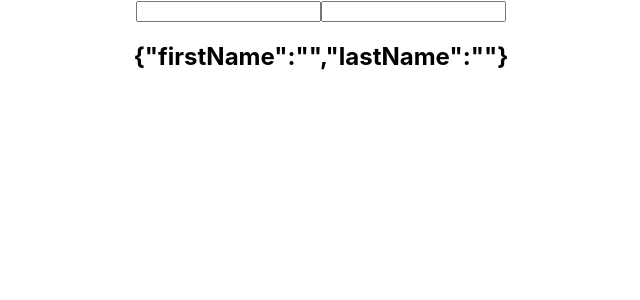
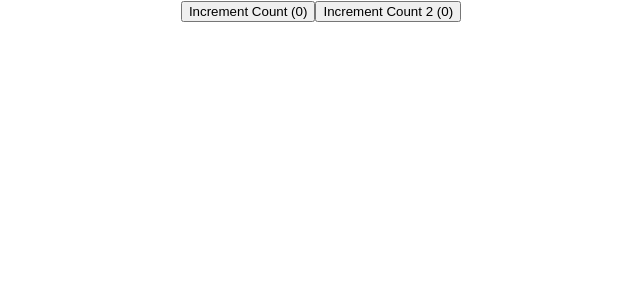
Before and after one commit to Matthew-Hurrell/react-hooks, a React (Create React App) app in the folder react-example/: page / in a window 1280 px wide. Shown: the top 300 px of the page, without its empty margins (319-959 px from the left). Built offline with nearby package versions, Linux system fonts and the light colour scheme.

Commit message:
Add use effect counter js file

```diff
--- a/react-example/src/App.js
+++ b/react-example/src/App.js
@@ -4,6 +4,7 @@
 import ControlledFormHooks from './components/ControlledFormHooks';
 import UseStateWithArrays from './components/UseStateWithArrays';
 import UseStateWithObjects from './components/UseStateWithObjects';
+import UseEffectCounter from './components/UseEffectCounter';
 
 function App() {
   return (
@@ -11,7 +12,8 @@
       {/* <ControlledForm /> */}
       {/* <ControlledFormHooks /> */}
       {/* <UseStateWithArrays /> */}
-      <UseStateWithObjects />
+      {/* <UseStateWithObjects /> */}
+      <UseEffectCounter />
     </div>
   );
 }
--- /dev/null
+++ b/react-example/src/components/UseEffectCounter.js
@@ -0,0 +1,28 @@
+import React, {useState, useEffect} from 'react'
+
+function UseEffectCounter() {
+    const [count, setCount] = useState(0);
+    useEffect(() => {
+        document.title = count;
+    }, [count]);
+    const [count2, setCount2] = useState(0);
+    useEffect(() => {
+        document.title = count2;
+    }, [count2]);
+  return (
+    <div>
+        <button onClick={
+            () => setCount(count => count + 1)
+        }>
+            Increment Count ({count})
+        </button>
+        <button onClick={
+            () => setCount2(count2 => count2 + 1)
+        }>
+            Increment Count 2 ({count2})
+        </button>
+    </div>
+  )
+}
+
+export default UseEffectCounter
```
Also changed, not shown: 1 other file (tests, documents, lock files or other folders).
